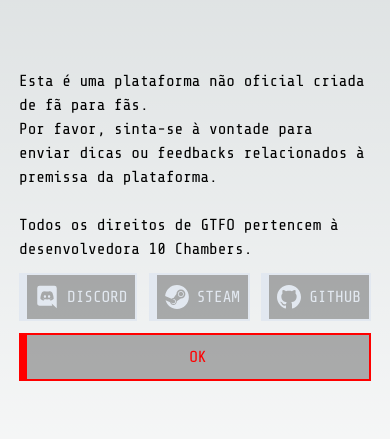
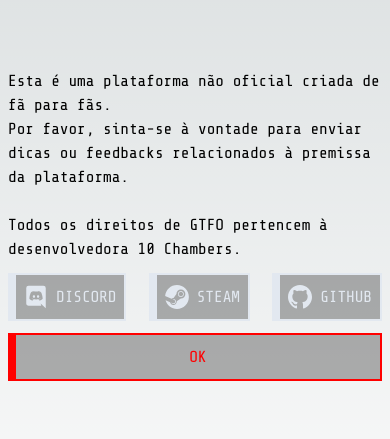
Before and after one commit to vitoraugustto/help-or-gtfo, a Next.js app: page /complex/notice in a window 390 px wide. Shown: the part 197-636 px from the top of the page. Built offline with nearby package versions, Linux system fonts and the light colour scheme.

Commit message:
feat: create parallax folder

```diff
--- a/app/complex/inject/page.tsx
+++ b/app/complex/(parallax)/inject/page.tsx
@@ -1,6 +1,6 @@
 import Link from 'next/link';
 
-import { Button } from '../../components';
+import { Button } from '../../../components';
 
 export default function Complex() {
   return (
--- /dev/null
+++ b/app/complex/(parallax)/layout.tsx
@@ -0,0 +1,33 @@
+'use client';
+
+import { useEffect, useState } from 'react';
+
+export default function ParallaxLayout({
+  children,
+}: {
+  children: React.ReactNode;
+}) {
+  const [mousePosition, setMousePosition] = useState({ x: 0, y: 0 });
+
+  const parallaxStyle = {
+    transform: `translate(-${mousePosition.x / 20}px, -${
+      mousePosition.y / 20
+    }px)`,
+  };
+
+  function handleMouseMove(e: MouseEvent) {
+    setMousePosition({ x: e.clientX, y: e.clientY });
+  }
+
+  useEffect(() => {
+    window.addEventListener('mousemove', handleMouseMove);
+
+    return () => window.removeEventListener('mousemove', handleMouseMove);
+  }, []);
+
+  return (
+    <div style={parallaxStyle} className="flex h-full w-full">
+      {children}
+    </div>
+  );
+}
--- /dev/null
+++ b/app/complex/(parallax)/notice/page.tsx
@@ -0,0 +1,67 @@
+import Link from 'next/link';
+
+import DiscordLogo from '../../../../public/icons/discord-logo.svg';
+import GithubLogo from '../../../../public/icons/github-logo.svg';
+import SteamLogo from '../../../../public/icons/steam-logo.svg';
+import {
+  DISCORD_LINK,
+  GITHUB_LINK,
+  STEAM_LINK,
+} from '../../../common/constants';
+import { Button } from '../../../components';
+
+export default function Notice() {
+  return (
+    <div className="flex w-full items-center justify-center">
+      <div className="flex max-w-sm flex-col gap-3 px-0 sm:max-w-lg sm:px-4">
+        <p>
+          Esta é uma plataforma não oficial criada de fã para fãs. <br /> Por
+          favor, sinta-se à vontade para enviar dicas ou feedbacks relacionados
+          à premissa da plataforma.
+          <br />
+          <br /> Todos os direitos de GTFO pertencem à desenvolvedora 10
+          Chambers.
+        </p>
+        <div className="flex flex-row justify-between">
+          {PLATFORMS.map(({ link, name, SVG }) => (
+            <a href={link} key={name} target="_blank">
+              <Button color="white">
+                <div className="flex flex-row gap-2">
+                  <SVG height="24px" width="24px" className="fill-slate-200" />
+                  {name}
+                </div>
+              </Button>
+            </a>
+          ))}
+        </div>
+        <Link href="/complex">
+          <Button color="red" fullWidth>
+            Ok
+          </Button>
+        </Link>
+      </div>
+    </div>
+  );
+}
+
+const PLATFORMS: {
+  SVG: React.FC<React.SVGProps<SVGSVGElement>>;
+  link: string;
+  name: string;
+}[] = [
+  {
+    SVG: DiscordLogo,
+    link: DISCORD_LINK,
+    name: 'Discord',
+  },
+  {
+    SVG: SteamLogo,
+    link: STEAM_LINK,
+    name: 'Steam',
+  },
+  {
+    SVG: GithubLogo,
+    link: GITHUB_LINK,
+    name: 'Github',
+  },
+];
--- a/app/complex/layout.tsx
+++ b/app/complex/layout.tsx
@@ -1,33 +1,11 @@
-'use client';
-
-import { useEffect, useState } from 'react';
-
 export default function ComplexLayout({
   children,
 }: {
   children: React.ReactNode;
 }) {
-  const [mousePosition, setMousePosition] = useState({ x: 0, y: 0 });
-
-  const parallaxStyle = {
-    transform: `translate(-${mousePosition.x / 20}px, -${
-      mousePosition.y / 20
-    }px)`,
-  };
-
-  function handleMouseMove(e: MouseEvent) {
-    setMousePosition({ x: e.clientX, y: e.clientY });
-  }
-
-  useEffect(() => {
-    window.addEventListener('mousemove', handleMouseMove);
-
-    return () => window.removeEventListener('mousemove', handleMouseMove);
-  }, []);
-
   return (
-    <main className="flex min-h-screen flex-col items-center justify-center">
-      <div style={parallaxStyle}>{children}</div>
+    <main className="h-screen w-screen px-24 py-12 max-sm:px-2">
+      {children}
     </main>
   );
 }
--- a/app/complex/notice/page.tsx
+++ /dev/null
@@ -1,60 +0,0 @@
-import Link from 'next/link';
-
-import DiscordLogo from '../../../public/icons/discord-logo.svg';
-import GithubLogo from '../../../public/icons/github-logo.svg';
-import SteamLogo from '../../../public/icons/steam-logo.svg';
-import { DISCORD_LINK, GITHUB_LINK, STEAM_LINK } from '../../common/constants';
-import { Button } from '../../components';
-
-export default function Notice() {
-  return (
-    <div className="flex max-w-sm flex-col gap-3 px-4 sm:max-w-lg">
-      <p>
-        Esta é uma plataforma não oficial criada de fã para fãs. <br /> Por
-        favor, sinta-se à vontade para enviar dicas ou feedbacks relacionados à
-        premissa da plataforma.
-        <br />
-        <br /> Todos os direitos de GTFO pertencem à desenvolvedora 10 Chambers.
-      </p>
-      <div className="flex flex-row justify-between">
-        {PLATFORMS.map(({ link, name, SVG }) => (
-          <a href={link} key={name} target="_blank">
-            <Button color="white">
-              <div className="flex flex-row gap-2">
-                <SVG height="24px" width="24px" className="fill-slate-200" />
-                {name}
-              </div>
-            </Button>
-          </a>
-        ))}
-      </div>
-      <Link href="/complex">
-        <Button color="red" fullWidth>
-          Ok
-        </Button>
-      </Link>
-    </div>
-  );
-}
-
-const PLATFORMS: {
-  SVG: React.FC<React.SVGProps<SVGSVGElement>>;
-  link: string;
-  name: string;
-}[] = [
-  {
-    SVG: DiscordLogo,
-    link: DISCORD_LINK,
-    name: 'Discord',
-  },
-  {
-    SVG: SteamLogo,
-    link: STEAM_LINK,
-    name: 'Steam',
-  },
-  {
-    SVG: GithubLogo,
-    link: GITHUB_LINK,
-    name: 'Github',
-  },
-];
--- a/app/layout.tsx
+++ b/app/layout.tsx
@@ -17,7 +17,11 @@
 }) {
   return (
     <html lang="en">
-      <body className={shareTechMono.className}>{children}</body>
+      <body className={`flex min-h-screen ${shareTechMono.className}`}>
+        {children}
+      </body>
     </html>
   );
 }
+
+//
```
